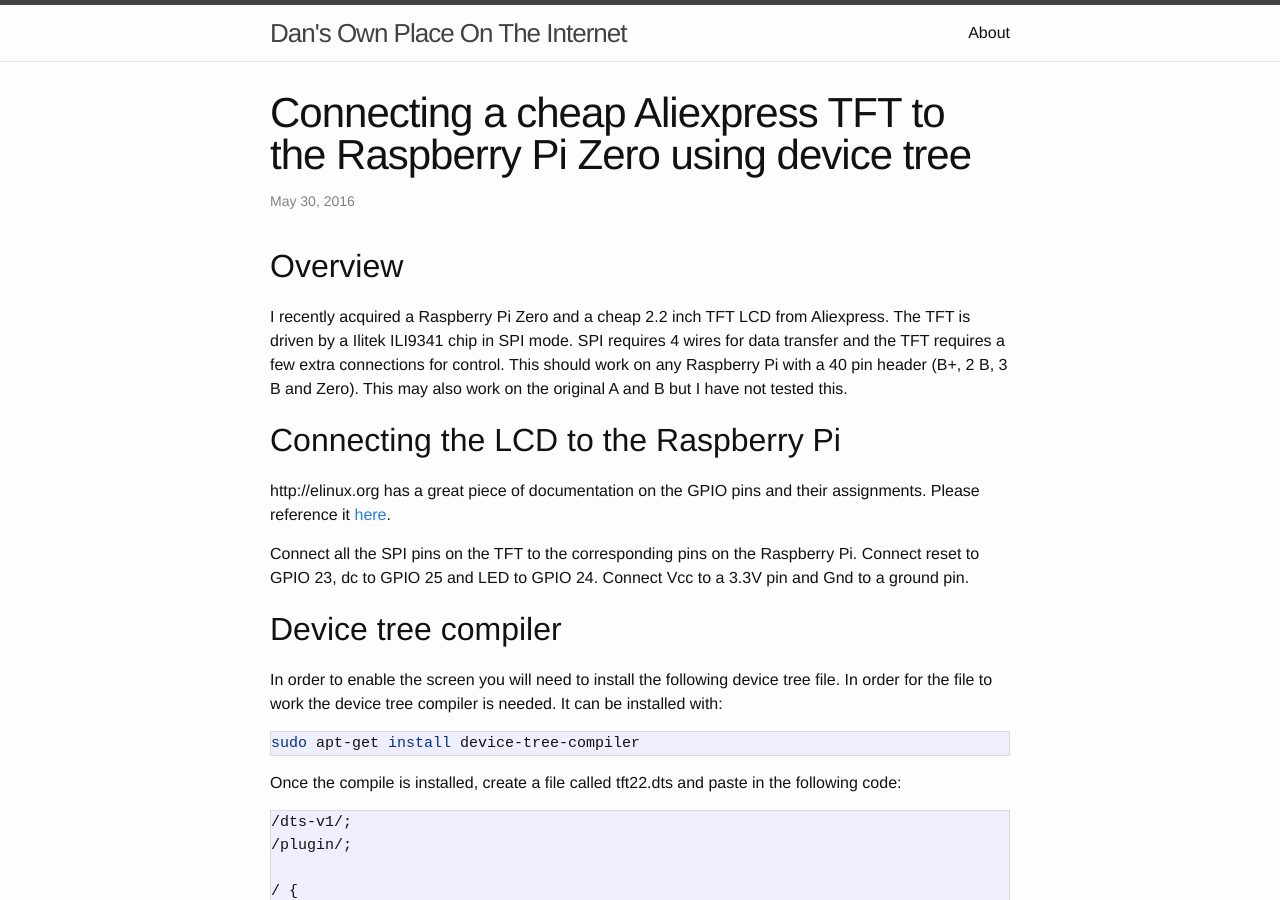
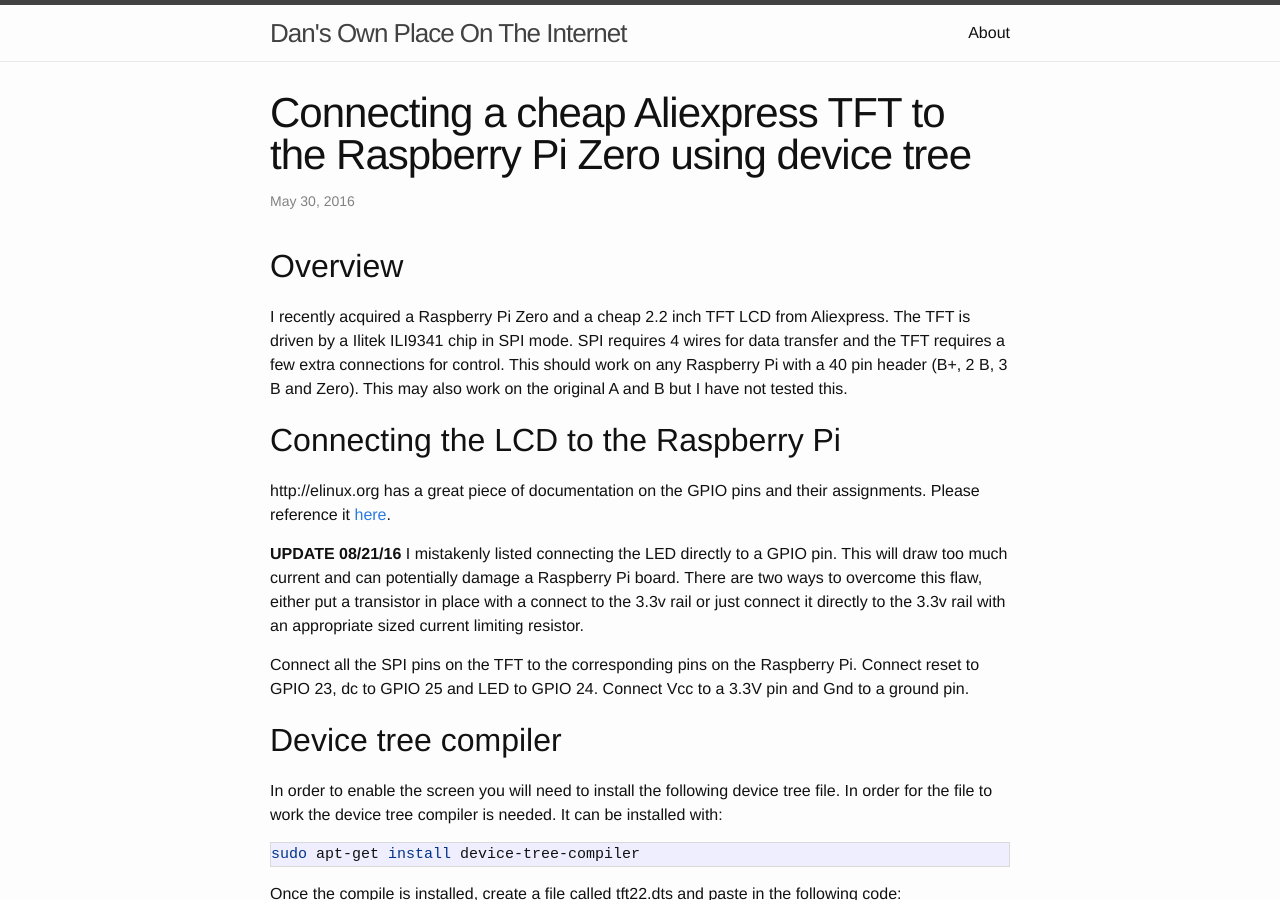
Before and after one commit to dkulinski/nonhazardo.us, a Jekyll site: the page built from _posts/2016-05-30-raspberry_pi_zero_spi_screen.markdown, in a window 1280 px wide and 900 px high. Built offline with Jekyll 4.4.1, drawn with Linux system fonts in a browser that asks for light colours; Markdown is read by kramdown in place of the engine named in the settings; some of the changed text lies outside the part shown.

Commit message:
updated article for correct wiring setup

````diff
--- a/_posts/2016-05-30-raspberry_pi_zero_spi_screen.markdown
+++ b/_posts/2016-05-30-raspberry_pi_zero_spi_screen.markdown
@@ -9,6 +9,9 @@ I recently acquired a Raspberry Pi Zero and a cheap 2.2 inch TFT LCD from Aliexp
 
 ##Connecting the LCD to the Raspberry Pi
 http://elinux.org has a great piece of documentation on the GPIO pins and their assignments.  Please reference it [here](http://elinux.org/RPi\_Low-level\_peripherals).
+
+**UPDATE 08/21/16**
+I mistakenly listed connecting the LED directly to a GPIO pin.  This will draw too much current and can potentially damage a Raspberry Pi board. There are two ways to overcome this flaw, either put a transistor in place with a connect to the 3.3v rail or just connect it directly to the 3.3v rail with an appropriate sized current limiting resistor.
 
 Connect all the SPI pins on the TFT to the corresponding pins on the Raspberry Pi.  Connect reset to GPIO 23, dc to GPIO 25 and LED to GPIO 24. Connect Vcc to a 3.3V pin and Gnd to a ground pin.
 
@@ -83,7 +86,7 @@ Once the compile is installed, create a file called tft22.dts and paste in the f
 If you are using a recent version of Raspbian you will need to use the following command:
 
 ```bash
-dtc -@ -O dtb -I dts -i tft22.dts -o tft22.dtbo
+dtc -@ -O dtb -I dts -o tft22.dtbo tft22.dts
 ```
 
 Compile with the following command:
````
